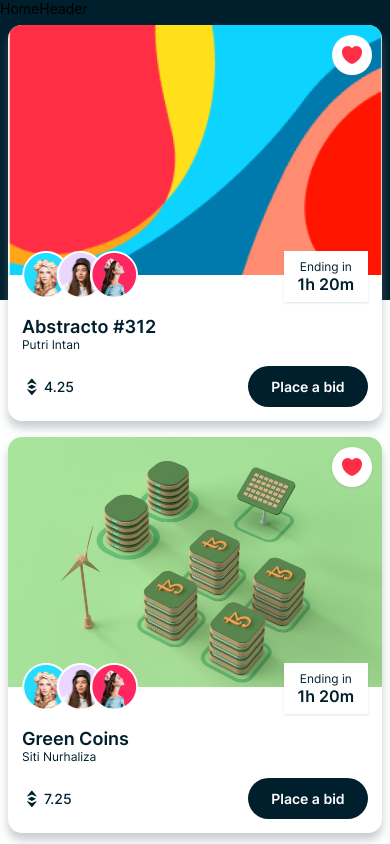
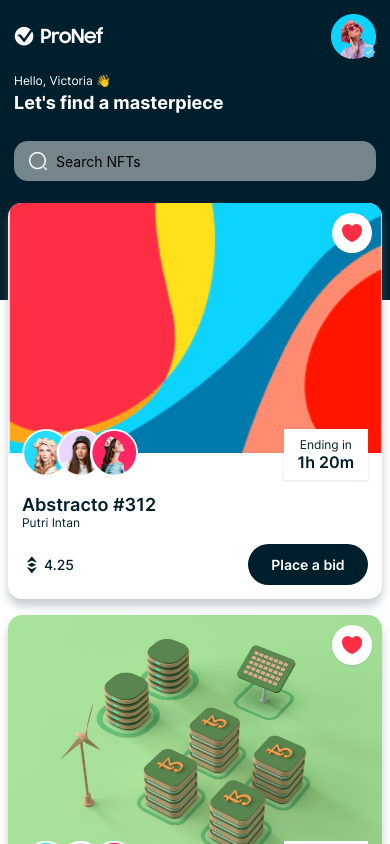
Before and after one commit to sanidhyy/react-native-nft-app, a React Native app: screen /Home in a window 390 px wide. Shown: the top 844 px of the page. Built offline with nearby package versions, Linux system fonts and the light colour scheme.

Commit message:
Header completed

```diff
--- a/components/HomeHeader.js
+++ b/components/HomeHeader.js
@@ -1,10 +1,95 @@
-import { View, Text } from "react-native";
-import React from "react";
+import { View, Text, Image, TextInput } from "react-native";
 
-const HomeHeader = () => {
+import { COLORS, FONTS, SIZES, assets } from "../constants";
+
+const HomeHeader = ({ onSearch }) => {
   return (
-    <View>
-      <Text>HomeHeader</Text>
+    <View
+      style={{
+        backgroundColor: COLORS.primary,
+        padding: SIZES.font,
+      }}
+    >
+      <View
+        style={{
+          flexDirection: "row",
+          justifyContent: "space-between",
+          alignItems: "center",
+        }}
+      >
+        <Image
+          source={assets.logo}
+          resizeMode="contain"
+          style={{ width: 90, height: 25 }}
+        />
+
+        <View style={{ width: 45, height: 45 }}>
+          <Image
+            source={assets.person01}
+            resizeMode="contain"
+            style={{ width: "100%", height: "100%" }}
+          />
+          <Image
+            source={assets.badge}
+            resizeMode="contain"
+            style={{
+              position: "absolute",
+              width: 15,
+              height: 15,
+              bottom: 0,
+              right: 0,
+            }}
+          />
+        </View>
+      </View>
+
+      <View style={{ marginVertical: SIZES.font }}>
+        <Text
+          style={{
+            fontFamily: FONTS.regular,
+            fontSize: SIZES.small,
+            color: COLORS.white,
+          }}
+        >
+          Hello, Victoria 👋
+        </Text>
+        <Text
+          style={{
+            fontFamily: FONTS.bold,
+            fontSize: SIZES.large,
+            color: COLORS.white,
+            marginTop: SIZES.base / 2,
+          }}
+        >
+          Let's find a masterpiece
+        </Text>
+      </View>
+
+      <View style={{ marginTop: SIZES.font }}>
+        <View
+          style={{
+            width: "100%",
+            borderRadius: SIZES.font,
+            backgroundColor: COLORS.gray,
+            flexDirection: "row",
+            alignItems: "center",
+            paddingHorizontal: SIZES.font,
+            paddingVertical: SIZES.small - 2,
+          }}
+        >
+          <Image
+            source={assets.search}
+            resizeMode="contain"
+            style={{ width: 20, height: 20, marginRight: SIZES.base }}
+          />
+
+          <TextInput
+            placeholder="Search NFTs"
+            style={{ flex: 1 }}
+            onChangeText={onSearch}
+          />
+        </View>
+      </View>
     </View>
   );
 };
```
